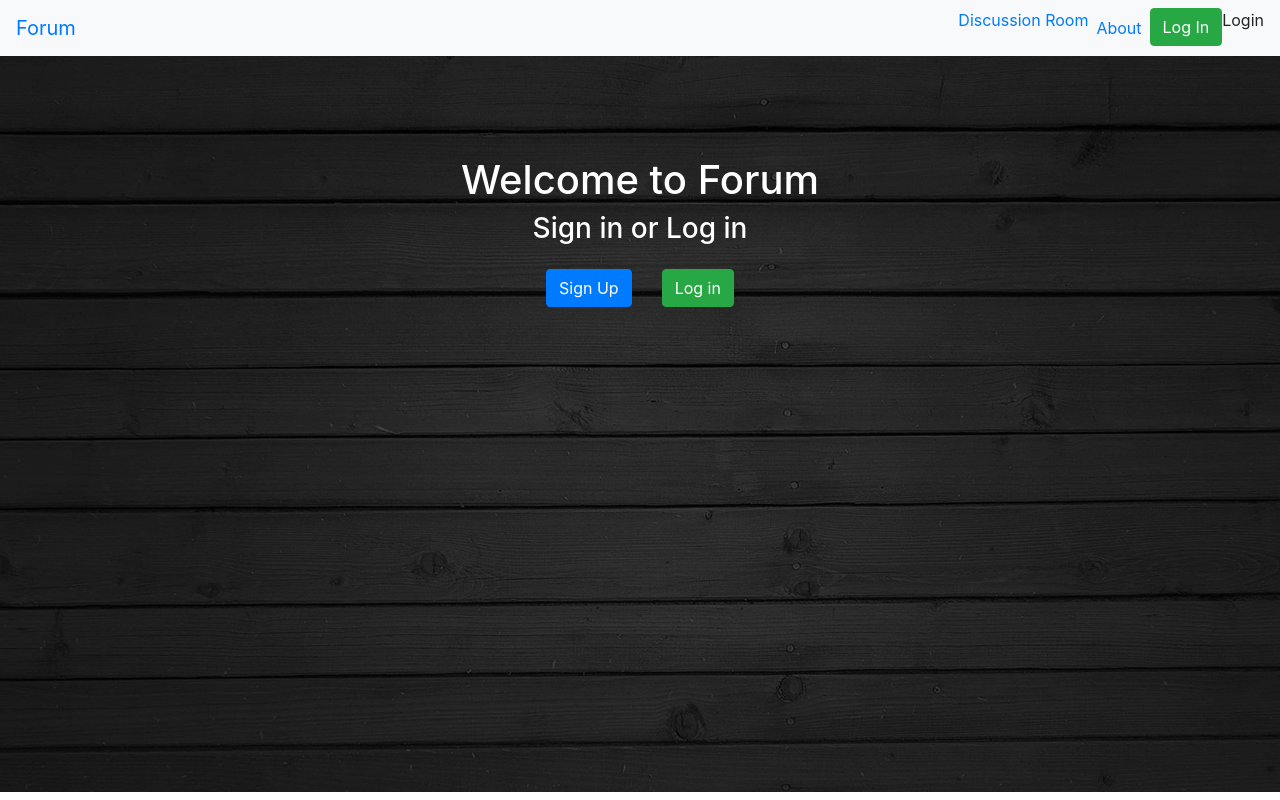
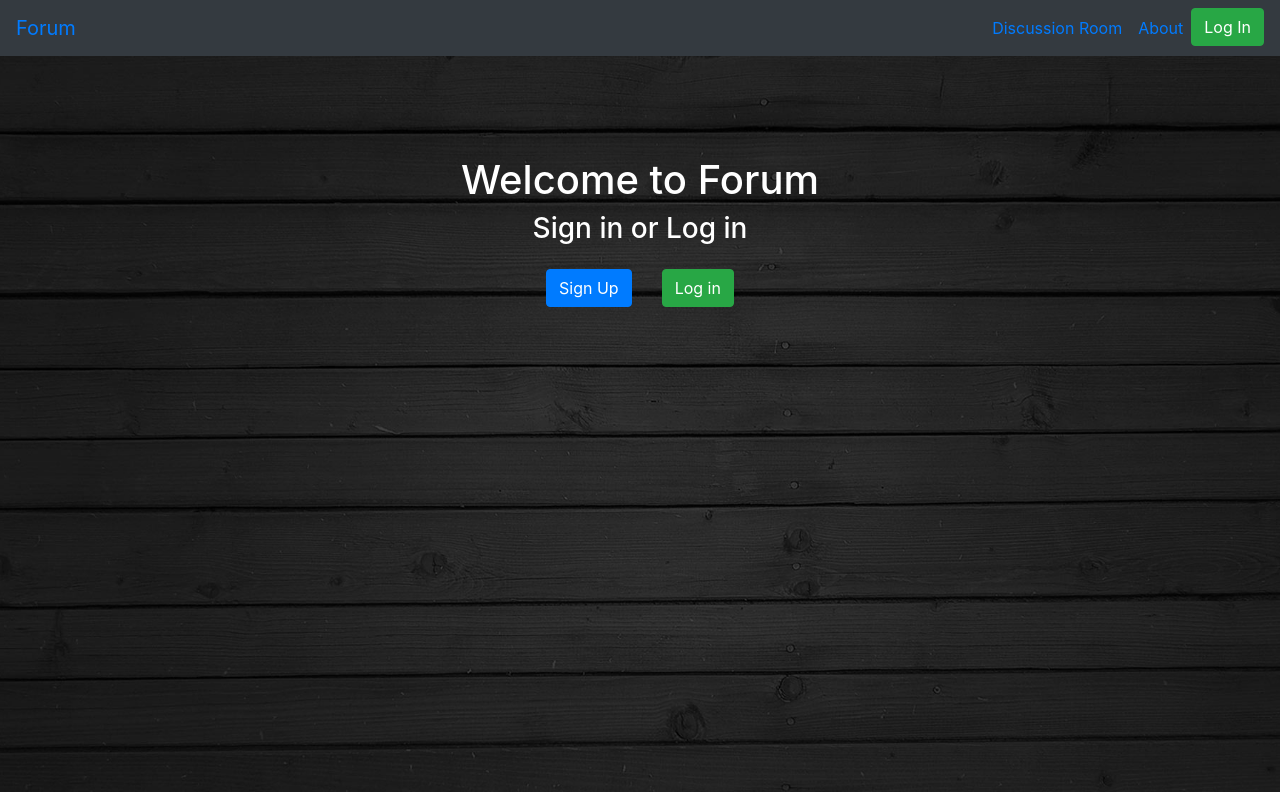
Before and after one commit to tsettle44/33to1_API, a React (Create React App) app in the folder client/: page /login in a window 1280 px wide. Built offline with nearby package versions, Linux system fonts and the light colour scheme.

Commit message:
navbar fix

```diff
--- a/client/src/Components/Navbar.js
+++ b/client/src/Components/Navbar.js
@@ -1,5 +1,5 @@
 import React, { Component } from "react";
-import { BrowserRouter as Router, Route, Link } from "react-router-dom";
+import { BrowserRouter as Router, Link } from "react-router-dom";
 import {
   Collapse,
   Navbar,
@@ -11,12 +11,6 @@ import {
   Button
 } from "reactstrap";
 import "../styles/navbar.css";
-import axios from "axios";
-
-const Index = () => <p>Forum</p>;
-const DiscussionRoom = () => <p>Discussion Room</p>
-const About = () => <p>About</p>;
-const Login = () => <p>Login</p>;
 
 class NavBar extends Component {
   constructor(props) {
@@ -36,15 +30,17 @@ class NavBar extends Component {
   render() {
     return (
       <Router>
-        <Navbar color="light" light expand="md">
+        <Navbar color="dark" light expand="md">
           <NavbarBrand>
             <Link to="/">Forum</Link>
           </NavbarBrand>
           <NavbarToggler onClick={this.toggle} />
           <Collapse isOpen={this.state.isOpen} navbar>
             <Nav className="ml-auto" navbar>
-              <NavItem>
-                <Link to="/discussion-room">Discussion Room</Link>
+              <NavItem style={NavStyle}>
+                <NavLink>
+                  <Link to="/discussion-room">Discussion Room</Link>
+                </NavLink>
               </NavItem>
               <NavItem>
                 <NavLink>
@@ -58,15 +54,14 @@ class NavBar extends Component {
               </NavItem>
             </Nav>
           </Collapse>
-
-          <Route path="/" exact component={Index} />
-          <Route path="/discussion-room/" component={DiscussionRoom} />
-          <Route path="/about/" component={About} />
-          <Route path="/login/" component={Login} />
         </Navbar>
       </Router>
     );
   }
 }
 
+const NavStyle = {
+  textDecoration: "none"
+}
+
 export default NavBar;
```
